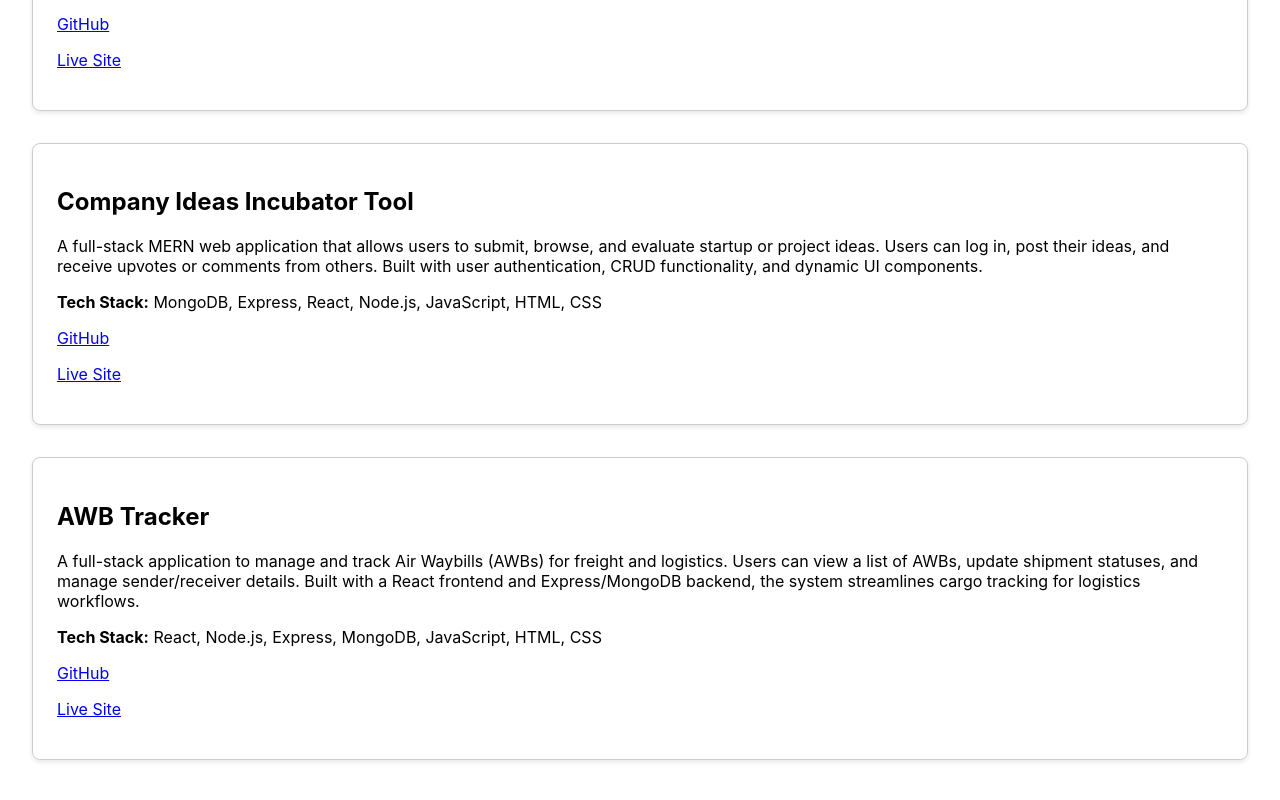
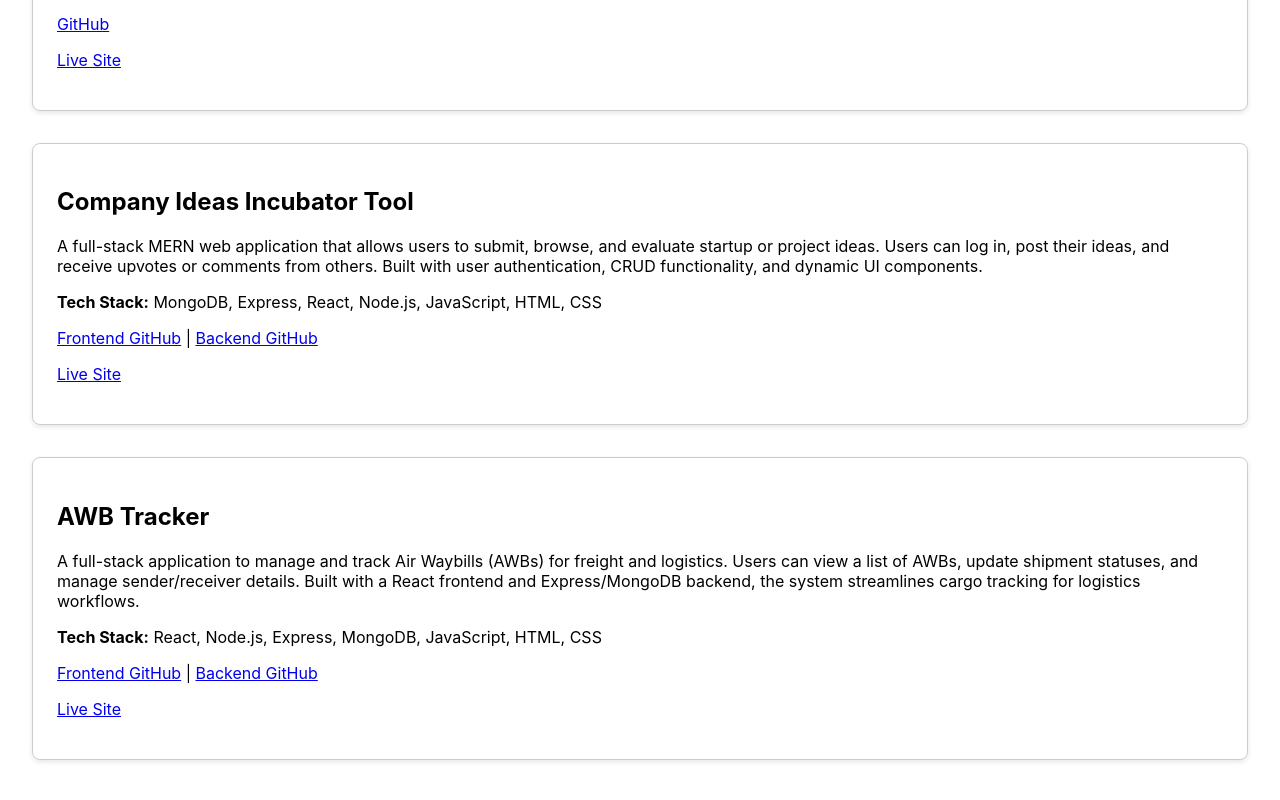
Before and after one commit to tannoah0586/my-portfolio, a React (Create React App) app: page /projects in a window 1280 px wide. Shown: the part 601-1401 px from the top of the page. Built offline with nearby package versions, Linux system fonts and the light colour scheme.

Commit message:
clean up props

```diff
--- a/src/components/ProjectCard.jsx
+++ b/src/components/ProjectCard.jsx
@@ -1,6 +1,15 @@
 import React from 'react';
 
-const ProjectCard = ({ project }) => {
+const ProjectCard = ({
+    project: {
+    title,
+    description,
+    tech,
+    github,
+    githubFrontend,
+    githubBackend,
+    live,}
+ }) => {
   return (
     <div style={{
       border: '1px solid #ccc',
@@ -9,26 +18,26 @@ const ProjectCard = ({ project }) => {
       marginBottom: '2rem',
       boxShadow: '0 2px 5px rgba(0,0,0,0.1)'
     }}>
-      <h2>{project.title}</h2>
-      <p>{project.description}</p>
-      <p><strong>Tech Stack:</strong> {project.tech.join(", ")}</p>
+      <h2>{title}</h2>
+      <p>{description}</p>
+      <p><strong>Tech Stack:</strong> {tech.join(", ")}</p>
 
-      {project.github && (
+      {github && (
         <p>
-          <a href={project.github} target="_blank" rel="noopener noreferrer">GitHub</a>
+          <a href={github} target="_blank" rel="noopener noreferrer">GitHub</a>
         </p>
       )}
 
-      {project.githubFrontend && project.githubBackend && (
+      {githubFrontend && githubBackend && (
         <p>
-          <a href={project.githubFrontend} target="_blank" rel="noopener noreferrer">Frontend GitHub</a> |{" "}
-          <a href={project.githubBackend} target="_blank" rel="noopener noreferrer">Backend GitHub</a>
+          <a href={githubFrontend} target="_blank" rel="noopener noreferrer">Frontend GitHub</a> |{" "}
+          <a href={githubBackend} target="_blank" rel="noopener noreferrer">Backend GitHub</a>
         </p>
       )}
 
-      {project.live && (
+      {live && (
         <p>
-          <a href={project.live} target="_blank" rel="noopener noreferrer">Live Site</a>
+          <a href={live} target="_blank" rel="noopener noreferrer">Live Site</a>
         </p>
       )}
     </div>
--- a/src/data/projects.js
+++ b/src/data/projects.js
@@ -17,15 +17,16 @@
       title: "Company Ideas Incubator Tool",
       description: "A full-stack MERN web application that allows users to submit, browse, and evaluate startup or project ideas. Users can log in, post their ideas, and receive upvotes or comments from others. Built with user authentication, CRUD functionality, and dynamic UI components.",
       tech: ["MongoDB", "Express", "React", "Node.js", "JavaScript", "HTML", "CSS"],
-      github: "https://github.com/tannoah0586/project3-mern-fe",
-      live: "https://company-ideas-incubator.netlify.app"
+      githubFrontend: "https://github.com/tannoah0586/project3-mern-fe",
+      githubBackend: "https://github.com/wenyu2310/project-3-mern-be",
+      live: "https://ideas-incubator.vercel.app/",
     },
     {
       title: "AWB Tracker",
       description: "A full-stack application to manage and track Air Waybills (AWBs) for freight and logistics. Users can view a list of AWBs, update shipment statuses, and manage sender/receiver details. Built with a React frontend and Express/MongoDB backend, the system streamlines cargo tracking for logistics workflows.",
       tech: ["React", "Node.js", "Express", "MongoDB", "JavaScript", "HTML", "CSS"],
-      github: "https://github.com/tannoah0586/AWB-tracker2-FE",
-      github: "https://github.com/tannoah0586/AWB-Tracker2-BE",
+      githubFrontend: "https://github.com/tannoah0586/AWB-tracker2-FE",
+      githubBackend: "https://github.com/tannoah0586/AWB-Tracker2-BE",
       live: "https://awb-tracker2.vercel.app/"
     },
   ];
```
